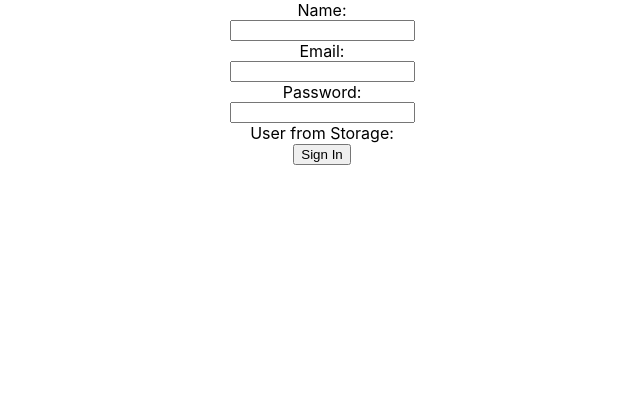
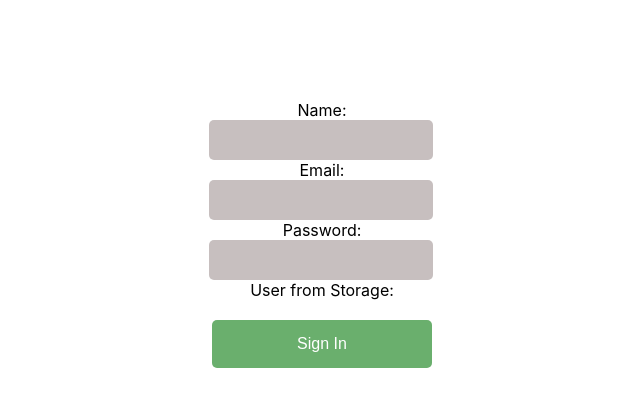
Before and after one commit to dlopezja/react-redux-tutorial, a React (Create React App) app: page / in a window 1280 px wide. Shown: the top 406 px of the page, without its empty margins (318-958 px from the left). Built offline with nearby package versions, Linux system fonts and the light colour scheme.

Commit message:
feat: Fixing private routing

```diff
--- a/src/App.js
+++ b/src/App.js
@@ -4,7 +4,7 @@ import MainRouter from './router';
 
 
 function App() {
-  window.localStorage.clear();
+  //window.localStorage.clear();
   return (
     <div className="App">
       <BrowserRouter>
--- a/src/components/atoms/Button/index.js
+++ b/src/components/atoms/Button/index.js
@@ -1,6 +1,8 @@
+import styles from './style.module.css';
+
 function Button({ onClick, label }) {
   return (
-    <button onClick={onClick}>{label}</button>
+    <button className={styles.myButton} onClick={onClick}>{label}</button>
   );
 }
 
--- /dev/null
+++ b/src/components/atoms/Button/style.module.css
@@ -0,0 +1,15 @@
+.myButton{
+    background-color: #6aaf6d;
+    border: none;
+    color: white;
+    padding: 15px 32px;
+    text-align: center;
+    text-decoration: none;
+    display: inline-block;
+    font-size: 16px;
+    margin: 4px 2px;
+    cursor: pointer;
+    width:220px;
+    border-radius: 5px;
+    margin-top: 20px;
+}
--- a/src/components/atoms/Input/index.js
+++ b/src/components/atoms/Input/index.js
@@ -1,8 +1,8 @@
-import { useEffect, useState } from "react";
+import styles from './style.module.css';
 
 function Input({ onChange }) {
   return (
-    <input onChange={onChange} />
+    <input className={styles.myInput} onChange={onChange}  />
   )
 }
 
--- /dev/null
+++ b/src/components/atoms/Input/style.module.css
@@ -0,0 +1,11 @@
+.myInput{
+    width: 90%;
+    height: 40px;
+    border: none;
+    background-color: rgb(199, 191, 191);
+    border-radius: 5px;
+    padding: 0 10px;
+    font-size: 16px;
+    color: rgb(0, 0, 0);
+    outline: none;
+}
--- a/src/components/pages/Login/index.js
+++ b/src/components/pages/Login/index.js
@@ -6,20 +6,18 @@ import styles from './style.module.css';
 function LoginComponent({ onTextChange, onSignIn }) {
   const userInLocalStorage= JSON.parse(window.localStorage.getItem('user'));
   return (
-    <div classname={styles.container}>
+    <div className={styles.container}>
       <div className={styles.flex}>
-        Name: <Input onTextChange={onTextChange('name')} />
+        Name: <Input  onChange={onTextChange('name')}  />
         Email: <Input onChange={onTextChange('email')} />
         Password: <Input onChange={onTextChange('password')} />
         User from Storage: {userInLocalStorage?.name}
       </div>
 
       <div>
-        <Button onClick={onSignIn} label={'Sign In'} />
+        <Button className={styles.myButton} onClick={onSignIn} label={'Sign In'} />
         <br />
-        {/* if userInLocalStorage exist, then show the link to products: */}
-        {userInLocalStorage?.email &&
-        <Link to='/products'>Products List</Link>}
+        {/* <Link to='/products'>Products List</Link> */}
       </div>
     </div>
   )
--- a/src/components/pages/Login/style.module.css
+++ b/src/components/pages/Login/style.module.css
@@ -1,4 +1,7 @@
-
+.container
+{
+margin-top: 100px;
+}
 
 .flex {
   display: flex;
@@ -7,3 +10,16 @@
   margin:auto;
 
 }
+
+.myButton {
+  background-color: #4CAF50;
+  border: none;
+  color: white;
+  padding: 15px 32px;
+  text-align: center;
+  text-decoration: none;
+  display: inline-block;
+  font-size: 16px;
+  margin: 4px 2px;
+  cursor: pointer;
+}
--- a/src/components/pages/Products/index.js
+++ b/src/components/pages/Products/index.js
@@ -1,4 +1,4 @@
-import { Link } from "react-router-dom";
+//import { Link } from "react-router-dom";
 
 function ProductsComponent({ products }) {
 
@@ -6,12 +6,12 @@ function ProductsComponent({ products }) {
     <div>
       <h3>Product List</h3>
       {products?.map(element => {
-        return <span key={element.id}>-{element.name} </span>
+        return <div key={element.id}>-{element.name} </div>
       })}
 
       <br />
 
-      <Link to='/products' >Sign In</Link>
+      {/* <Link to='/products' >Sign In</Link> */}
     </div>
   );
 }
--- a/src/containers/Login/index.js
+++ b/src/containers/Login/index.js
@@ -4,44 +4,40 @@ import { connect } from "react-redux";
 import { useState } from "react";
 
 function LoginContainer({ user, signIn }) {
-  const [values, setValues] = useState({ email: '', password: '' });
+  const [values, setValues] = useState({ name: '',email: '', password: '' });
 
-  // TODO: try this approach first
-  // function handleTextChange(event) {
-  //   setUser({ email: event.target.value, password: event.target.value });
-  // }
-
-  // TODO: then try this approach
-  // function handleTextChange(property) {
-  //   return function (event) {
-  //       setValues({ ...values, [property]: event.target.value });
-  //   }
-  // }
 
   const handleTextChange = (property) => (e) => {
     setValues({ ...values, [property]: e.target.value });
   }
 
   function handleLogin() {
-    signIn({ email: values.email, password: values.password })
-    window.localStorage.setItem('user', JSON.stringify(user));
+    signIn({ name: values.name, email: values.email, password: values.password })
+    window.localStorage.setItem('user', JSON.stringify(values));
+    console.log("VALUES TRAE: , ", values);
+    //navigate to products page:
+    if(values.email!==""){
+      window.location.href = '/products';
+    }
+    //window.location.href = '/products';
+
   }
 
   return (
+    <>
     <div>
       <LoginComponent
         onTextChange={handleTextChange}
         onSignIn={handleLogin} />
-      {user.id &&
-        <div>
-          Id: {user.id}
-          <br />
-          Name: {user.name}
-          <br />
-          Email: {user.email}
-        </div>
-      }
     </div>
+     {/* show the user response: */}
+    <div>
+      <h1>{user.name}</h1>
+      <h1>{user.email}</h1>
+      <h1>{user.password}</h1>
+    </div>
+    </>
+
   )
 }
 
--- a/src/router/index.js
+++ b/src/router/index.js
@@ -3,8 +3,10 @@ import LoginContainer from "../containers/Login";
 import ProductsContainer from '../containers/Products';
 
 
+
 function MainRouter() {
   // const user = JSON.parse(window.localStorage.getItem('user'));
+
 
 
   const ProtectedRoute = ({
@@ -12,7 +14,7 @@ function MainRouter() {
     redirectPath = '/',
     children,
     }) => {
-    if (!user) {
+     if (!user) {
     return <Navigate to={redirectPath} replace />;
     }
     return children ? children : <Outlet />;
```
